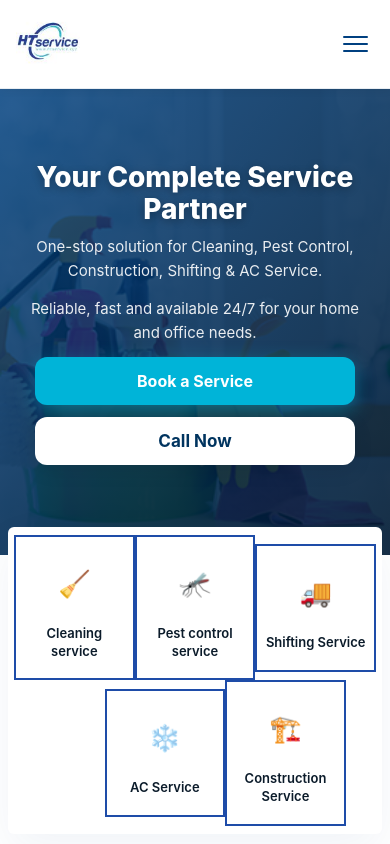
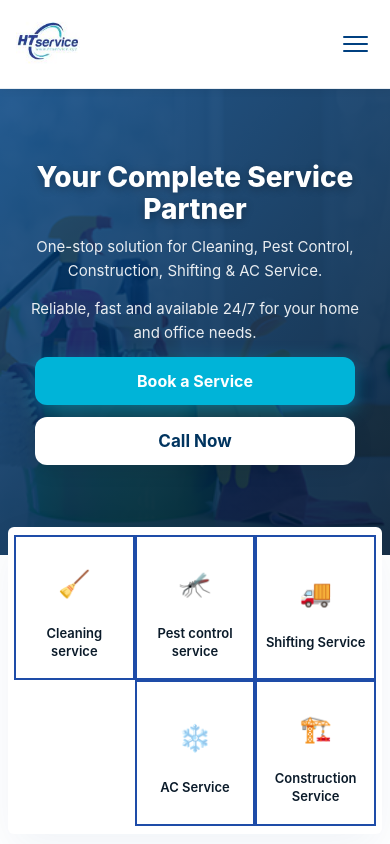
Before and after one commit to RetroRabiul/HTService, a Next.js app: page / in a window 390 px wide. Shown: the top 844 px of the page. Built offline with nearby package versions, Linux system fonts and the light colour scheme.

Commit message:
Fix: use grid for mobile categories to avoid overlap; place items 4/5 in columns 2/3

```diff
--- a/styles/Home.module.css
+++ b/styles/Home.module.css
@@ -296,11 +296,12 @@
   .categoriesWrap { margin: -28px 8px 0; padding:8px 6px; border-radius:6px; }
 
   /* Mobile: 3-up grid with blue borders like the reference image */
-  .categoriesGrid { display: flex; flex-wrap: wrap; gap: 0; justify-content: center; }
-  .categoriesGrid > .categoryTile { flex: 0 0 33.3333%; max-width: 33.3333%; box-sizing: border-box; margin: 0; }
-  /* center the 4th item so the second row appears centered */
-  .categoriesGrid > .categoryTile:nth-child(4) { margin-left: 16.6666%; }
-  .categoryTile { display:flex; flex-direction:column; align-items:center; justify-content:center; text-align:center; gap:8px; padding:18px 6px; min-height:100px; background:#ffffff; border-radius:0; box-shadow:none; border:2px solid #1e4ca8; }
+  .categoriesGrid { display: grid; grid-template-columns: repeat(3, 1fr); gap: 0; justify-items: stretch; align-items: stretch; }
+  .categoriesGrid > .categoryTile { box-sizing: border-box; margin: 0; }
+  /* place 4th and 5th items into columns 2 and 3 so second row centers nicely */
+  .categoriesGrid > .categoryTile:nth-child(4) { grid-column: 2; }
+  .categoriesGrid > .categoryTile:nth-child(5) { grid-column: 3; }
+  .categoryTile { display:flex; flex-direction:column; align-items:center; justify-content:center; text-align:center; gap:8px; padding:18px 6px; min-height:110px; background:#ffffff; border-radius:0; box-shadow:none; border:2px solid #1e4ca8; box-sizing: border-box; }
   .categoryIcon { width:56px; height:56px; font-size:26px; border-radius:6px; background: transparent; box-shadow: none; border: none; display:flex; align-items:center; justify-content:center; }
   .categoryLabel { font-size:13px; margin-top:6px; color:#0b1b2a; }
   .subserviceItem { padding: 8px 10px; font-size: 13px; }
```
